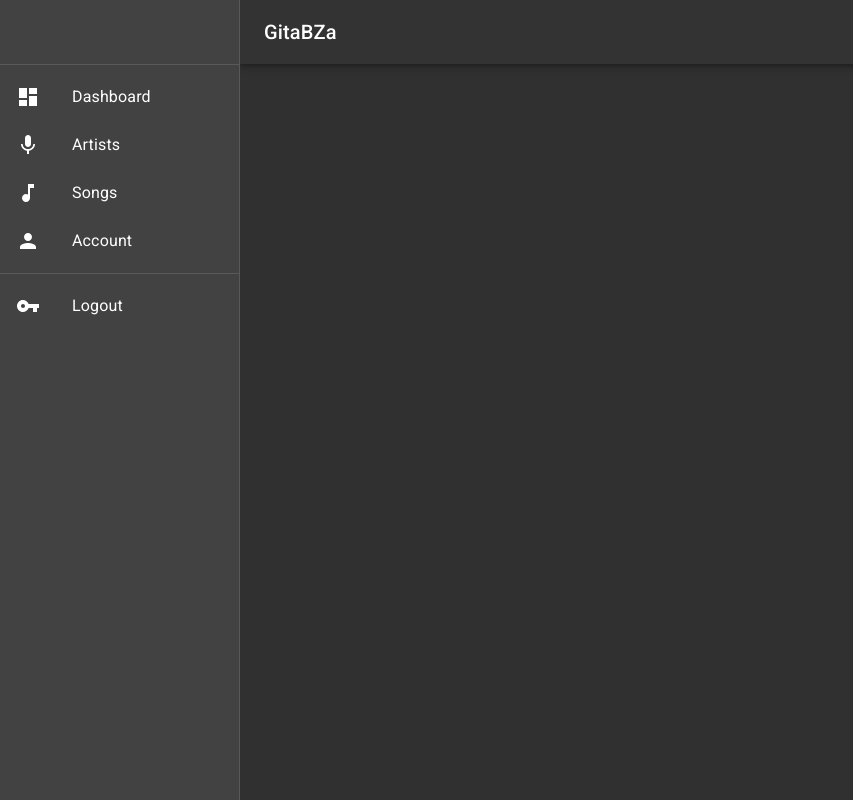
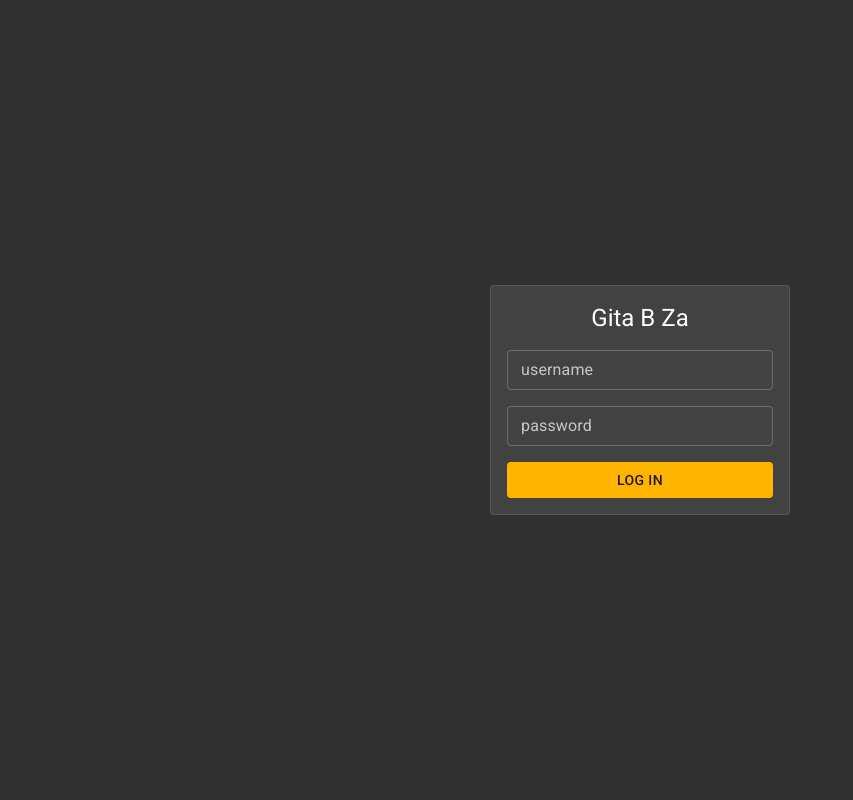
Before and after one commit to toe-pyae-sone-oo/gitabza-ui-material, a React (Create React App) app: page /admin/login in a window 1280 px wide. Shown: the whole page, without its empty margins (0-853 px from the left). Built offline with nearby package versions, Linux system fonts and the light colour scheme.

Commit message:
admin login

```diff
--- a/src/App.js
+++ b/src/App.js
@@ -5,6 +5,7 @@ import CssBaseline from '@material-ui/core/CssBaseline'
 import { ThemeProvider } from '@material-ui/styles'
 import DefaultLayout from './layout/DefaultLayout/DefaultLayout'
 import AdminLayout from './layout/AdminLayout/AdminLayout'
+import EmptyLayout from './layout/EmptyLayout/EmptyLayout'
 
 const theme = createMuiTheme({
   palette: {
@@ -23,6 +24,7 @@ const App = () =>
   <ThemeProvider theme={theme}>
     <CssBaseline />
     <Switch>
+      <Route path="/admin/login" component={EmptyLayout} />
       <Route path="/admin" component={AdminLayout} />
       <Route path="/" component={DefaultLayout} />
     </Switch>
--- a/src/api/adminLogin.js
+++ b/src/api/adminLogin.js
@@ -1,6 +1,11 @@
-import { httpClient } from './config'
+import { httpClient, adminAuthHeader } from './config'
 
 export const login = payload => {
   return httpClient.post('/admin/login', payload)
     .then(({ data }) => data)
 }
+
+export const verifyToken = () => {
+  return httpClient
+    .post('/admin/verify', {}, adminAuthHeader())
+}
--- a/src/layout/AdminLayout/AdminLayout.js
+++ b/src/layout/AdminLayout/AdminLayout.js
@@ -1,5 +1,6 @@
-import React from 'react'
-import { Switch, Route } from 'react-router-dom'
+import React, { useState, useEffect } from 'react'
+import { Switch } from 'react-router-dom'
+import { connect } from 'react-redux'
 import Container from '@material-ui/core/Container'
 import AdminNavigation from '../../components/AdminNavigation/AdminNavigation'
 import Dashboard from '../../views/admin/Dashboard/Dashboard'
@@ -7,10 +8,33 @@ import ArtistsManager from '../../views/admin/ArtistsManager/ArtistsManager'
 import ArtistEditor from '../../views/admin/ArtistEditor/ArtistEditor'
 import SongsManager from '../../views/admin/SongsManager/SongsManager'
 import SongEditor from '../../views/admin/SongEditor/SongEditor'
+import { getToken } from '../../helpers/adminLogin'
+import { SET_ADMIN_TOKEN } from '../../constants/actionTypes'
+// import { verifyToken } from '../../api/adminLogin'
+import AuthenticatedRoute from '../../routes/AuthenticatedRoute'
 import useStyles from './AdminLayoutStyle'
 
-const AdminLayout = () => {
+const mapStateToProps = state => ({
+  token: state.adminToken,
+})
+
+const mapDispatchToProps = dispatch => ({
+  setToken: token => dispatch({ type: SET_ADMIN_TOKEN, payload: token })
+})
+
+const AdminLayout = ({ token, setToken }) => {
   const classes = useStyles()
+
+  const [authenticated, setAuthenticated] = useState(!!getToken())
+
+  useEffect(() => {
+    setToken(getToken())
+  }, [setToken])
+
+  useEffect(() => {
+    setAuthenticated(!!token || !!getToken())
+  }, [token])
+
   return (
     <div>
       <AdminNavigation/>
@@ -19,17 +43,55 @@ const AdminLayout = () => {
         className={classes.container}
       >
         <Switch>
-          <Route exact path="/admin" component={Dashboard} />
-          <Route exact path="/admin/artists" component={ArtistsManager} />
-          <Route path="/admin/artists/new" component={ArtistEditor} />
-          <Route path="/admin/artists/:id/edit" component={ArtistEditor} />
-          <Route exact path="/admin/songs" component={SongsManager} />
-          <Route path="/admin/songs/new" component={SongEditor} />
-          <Route path="/admin/songs/:id/edit" component={SongEditor} />
+          <AuthenticatedRoute
+            exact
+            path="/admin"
+            component={Dashboard}
+            appProps={{ authenticated }}
+            redirect={'/admin/login'}
+          />
+          <AuthenticatedRoute
+            exact
+            path="/admin/artists"
+            component={ArtistsManager}
+            appProps={{ authenticated }}
+            redirect={'/admin/login'}
+          />
+          <AuthenticatedRoute
+            path="/admin/artists/new"
+            component={ArtistEditor}
+            appProps={{ authenticated }}
+            redirect={'/admin/login'}
+          />
+          <AuthenticatedRoute
+            path="/admin/artists/:id/edit"
+            component={ArtistsManager}
+            appProps={{ authenticated }}
+            redirect={'/admin/login'}
+          />
+          <AuthenticatedRoute
+            exact
+            path="/admin/songs"
+            component={SongsManager}
+            appProps={{ authenticated }}
+            redirect={'/admin/login'}
+          />
+          <AuthenticatedRoute
+            path="/admin/songs/new"
+            component={SongEditor}
+            appProps={{ authenticated }}
+            redirect={'/admin/login'}
+          />
+          <AuthenticatedRoute
+            path="/admin/songs/:id/edit"
+            component={ArtistsManager}
+            appProps={{ authenticated }}
+            redirect={'/admin/login'}
+          />
         </Switch>
       </Container>
     </div>
   )
 }
 
-export default AdminLayout
+export default connect(mapStateToProps, mapDispatchToProps)(AdminLayout)
--- /dev/null
+++ b/src/layout/EmptyLayout/EmptyLayout.js
@@ -0,0 +1,20 @@
+import React from 'react'
+import Container from '@material-ui/core/Container'
+import { Switch, Route } from 'react-router-dom'
+import Login from '../../views/admin/Login/Login'
+// import useStyles from './EmptyLayoutStyle'
+
+const EmptyLayout = () => {
+  // const classes = useStyles()
+  return (
+    <Container
+      maxWidth="lg"
+    >
+      <Switch>
+        <Route exact path="/admin/login" component={Login} />
+      </Switch>
+    </Container>
+  )
+}
+
+export default EmptyLayout
--- /dev/null
+++ b/src/layout/EmptyLayout/EmptyLayoutStyle.js
@@ -0,0 +1,7 @@
+import { makeStyles } from '@material-ui/core/styles'
+
+const useStyles = makeStyles(theme => ({
+
+}))
+
+export default useStyles
--- /dev/null
+++ b/src/views/admin/Login/Login.js
@@ -0,0 +1,124 @@
+import React, { useState } from 'react'
+import { connect } from 'react-redux'
+import Card from '@material-ui/core/Card'
+import TextField from '@material-ui/core/TextField'
+import Button from '@material-ui/core/Button'
+import Typography from '@material-ui/core/Typography'
+import { validateAdminLoginForm as validateForm } from '../../../validators'
+import { login } from '../../../api/adminLogin'
+import { saveToken } from '../../../helpers/adminLogin'
+import { SET_ADMIN_TOKEN } from '../../../constants/actionTypes'
+import useStyles from './LoginStyle'
+
+const mapStateToProps = state => ({
+  loading: state.loading,
+})
+
+const mapDispatchToProps = dispatch => ({
+  setToken: token => dispatch({ type: SET_ADMIN_TOKEN, payload: token })
+})
+
+const Login = ({ loading, setToken, history }) => {
+  const classes = useStyles()
+
+  const [form, setForm] = useState({
+    username: '',
+    password: '',
+  })
+
+  const [errors, setErrors] = useState({
+    username: '',
+    password: '',
+  })
+
+  const handleChange = e => setForm({
+    ...form,
+    [e.target.name]: e.target.value,
+  })
+
+  const handleToken = ({ token }) => {
+    saveToken(token)
+    setToken(token)
+  }
+
+  const handleSubmit = () => {
+    const _errors = validateForm(form)
+    setErrors(_errors)
+
+    const valid = Object.values(_errors).every(err => !err)
+    if (valid) {
+      login(form)
+        .then(handleToken)
+        .then(() => history.push('/admin'))
+        .catch(({ response }) => {
+          if (
+            response && response.data &&
+            response.status === 401
+          ) {
+            const { message } = response.data
+            if (message === 'user not found') {
+              setErrors({ password: '', username: message })
+            } else if (message === 'wrong password') {
+              setErrors({ username: '', password: message })
+            }
+          }
+        })
+    }
+  }
+
+  return (
+    <div className={classes.root}>
+      <Card
+        className={classes.card}
+        variant="outlined"
+      >
+        <Typography
+          variant="h5"
+          className={classes.header}
+        >
+          Gita B Za
+        </Typography>
+        <TextField
+          name="username"
+          variant="outlined"
+          label="username"
+          size="small"
+          fullWidth
+          className={classes.username}
+          value={form.username}
+          onChange={handleChange}
+          error={!!errors.username}
+          helperText={errors.username}
+          disabled={loading}
+        />
+        <TextField
+          name="password"
+          type="password"
+          variant="outlined"
+          label="password"
+          size="small"
+          fullWidth
+          className={classes.password}
+          value={form.password}
+          onChange={handleChange}
+          error={!!errors.password}
+          helperText={errors.password}
+          disabled={loading}
+        />
+        <Button
+          variant="contained"
+          fullWidth
+          className={classes.loginBtn}
+          color="primary"
+          disableElevation
+          onClick={handleSubmit}
+          disabled={loading}
+        >
+          Log In
+        </Button>
+      </Card>
+    </div>
+  )
+}
+
+export default connect(mapStateToProps, mapDispatchToProps)(Login)
--- /dev/null
+++ b/src/views/admin/Login/LoginStyle.js
@@ -0,0 +1,29 @@
+import { makeStyles } from '@material-ui/core/styles'
+
+const useStyles = makeStyles(theme => ({
+  root: {
+    display: 'flex',
+    height: '100vh',
+    alignItems: 'center',
+    justifyContent: 'center',
+  },
+  card: {
+    padding: theme.spacing(2),
+    width: '100%',
+    maxWidth: 300
+  },
+  header: {
+    textAlign: 'center',
+  },
+  username: {
+    marginTop: theme.spacing(2),
+  },
+  password: {
+    marginTop: theme.spacing(2),
+  },
+  loginBtn: {
+    marginTop: theme.spacing(2),
+  }
+}))
+
+export default useStyles
```
